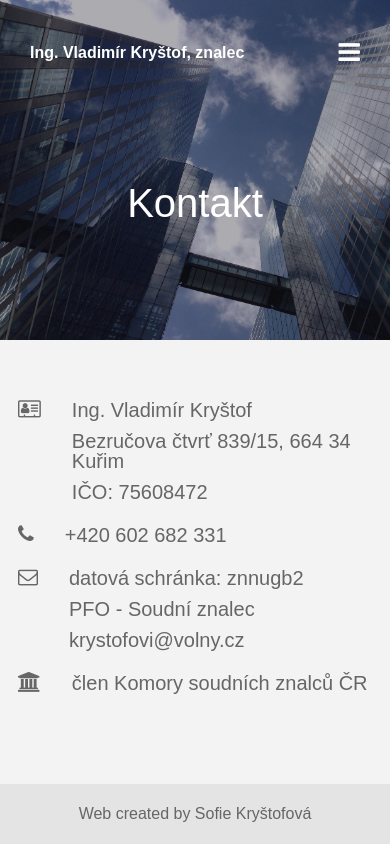
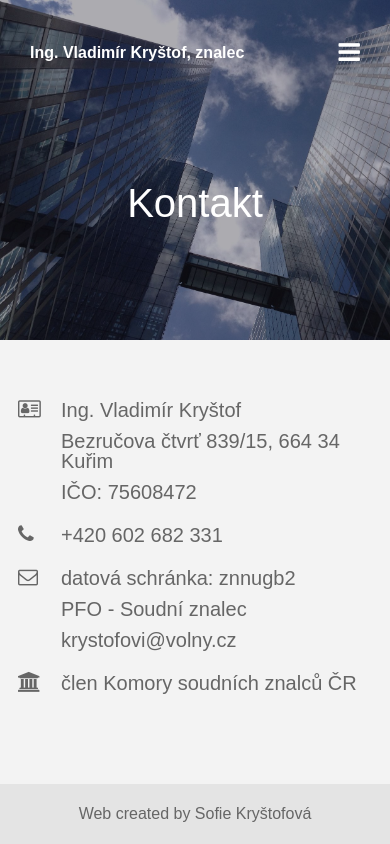
Before and after one commit to krystofovasofie/web_znalec, a PHP site: page /kontakt.php in a window 390 px wide. Run offline with PHP 8.4, Linux system fonts and the light colour scheme; some web fonts are replaced.

Commit message:
uprava width u ikon v kontaktech

```diff
--- a/styles/main.css
+++ b/styles/main.css
@@ -353,6 +353,7 @@ footer a:hover {
 .main3 .row .col_1 {
   padding: 2px 18px 0;
   font-size: 20px;
+  width: 68px;
 }
 
 .main3 .row a {
@@ -441,4 +442,7 @@ footer a:hover {
     height: 80px;
     padding: 8px;
   }
+  .main3 .row .col_1 {
+    width: 48px;
+  }
 }
--- a/styles/main.scss
+++ b/styles/main.scss
@@ -156,6 +156,7 @@ footer {
     .col_1 {
       padding: 2px 18px 0;
       font-size: 20px;
+      width: 68px;
     }
     a {
       text-decoration: none;
@@ -247,4 +248,8 @@ footer {
     height: 80px;
     padding: 8px;
   }
+
+  .main3 .row .col_1 {
+    width: 48px;
+  }
 }
```
